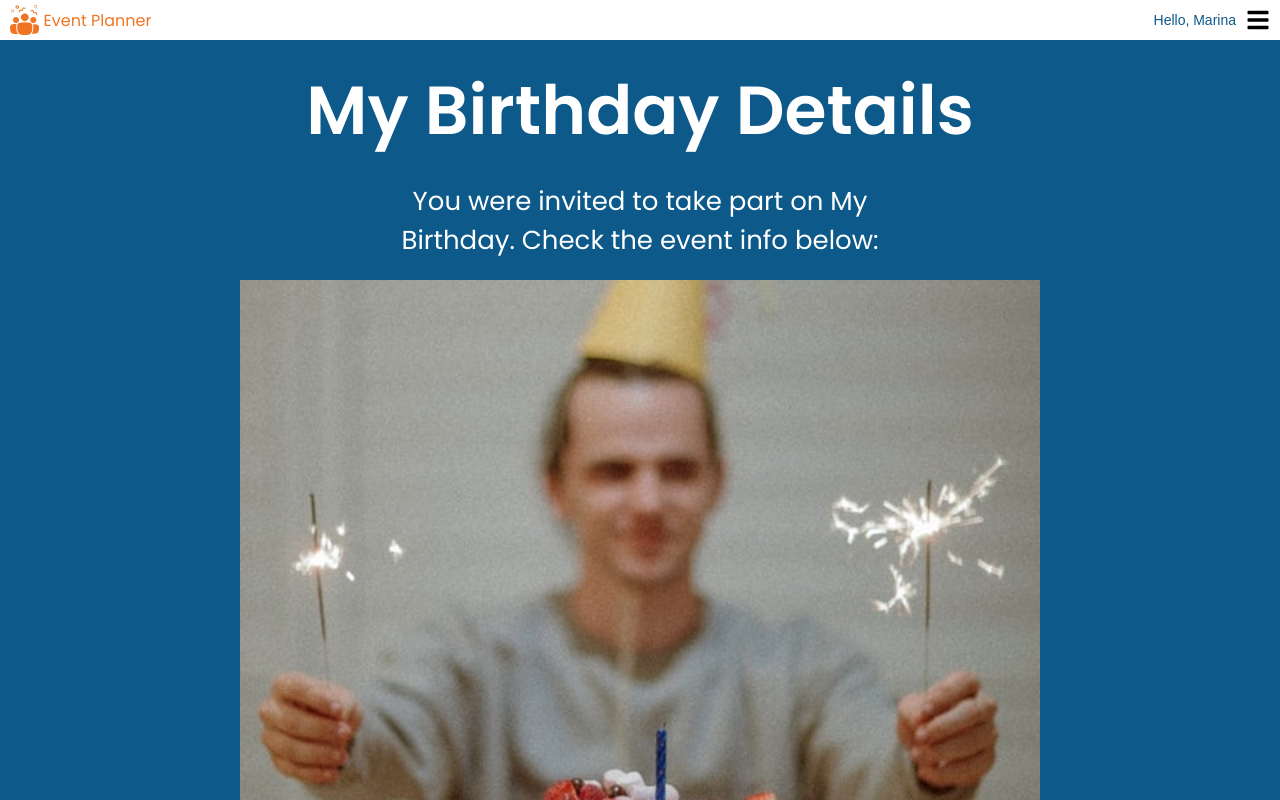
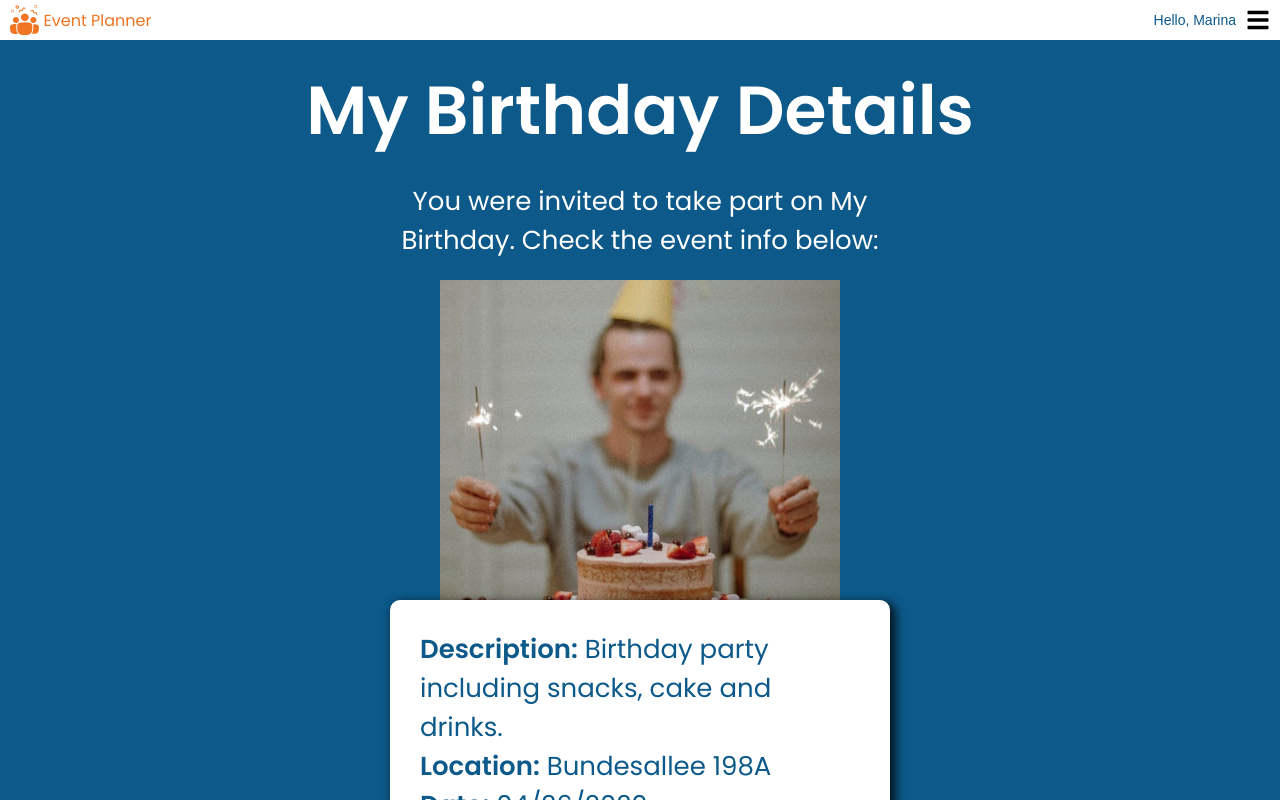
Before and after one commit to MarinaFroes/Event_Planner, a React (Create React App) app: page / in a window 1280 px wide. Shown: the top 800 px of the page. Built offline with nearby package versions, Linux system fonts and the light colour scheme.

Commit message:
styles: Change width of the image based on the imageWidth prop

```diff
--- a/src/components/Header.tsx
+++ b/src/components/Header.tsx
@@ -1,5 +1,7 @@
 import React from 'react'
 import styled from 'styled-components'
+
+import EventCard from './EventCard'
 
 const StyledHeader = styled.header`
   display: flex;
@@ -42,8 +44,8 @@ const Heading2 = styled.h2`
   }
 `
 
-const Image = styled.img`
-  width: 100%;
+const Image = styled.img<{ imageWidth?: string }>`
+  width: ${props => props.imageWidth ? props.imageWidth : "100%"};
   max-width: 800px;
   padding-bottom: 40px;
 
@@ -53,18 +55,39 @@ const Image = styled.img`
   }
 `
 
+interface EventText {
+  description: string,
+  location: string,
+  date: string,
+  time: string,
+  participants: number,
+  cost: number
+}
+
 interface Props {
   title: string;
   subtitle: string;
   imageUrl: string;
+  eventText?: EventText;
+  imageWidth?: string;
 }
 
-const Header: React.FC<Props> = ({title, subtitle, imageUrl}) => {
+const Header: React.FC<Props> = ({ title, subtitle, imageUrl, eventText, imageWidth }) => {
   return (
     <StyledHeader>
       <Heading1>{title}</Heading1>
       <Heading2>{subtitle}</Heading2>
-      <Image src={imageUrl} alt={`image for ${title}`} />
+
+      <Image
+        src={imageUrl}
+        alt={`image for ${title}`}
+        imageWidth={imageWidth}
+      />
+      {
+        eventText && (
+          <EventCard eventText={eventText} />
+        )
+      }
     </StyledHeader>
   )
 }
```
